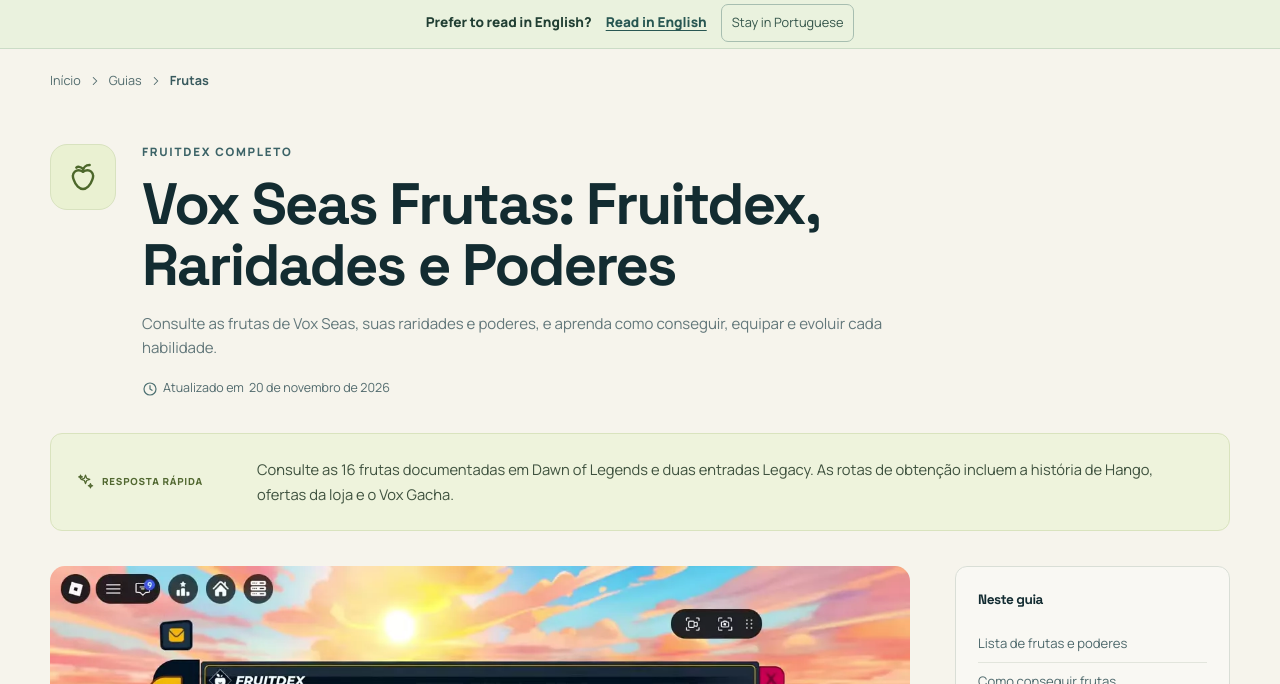
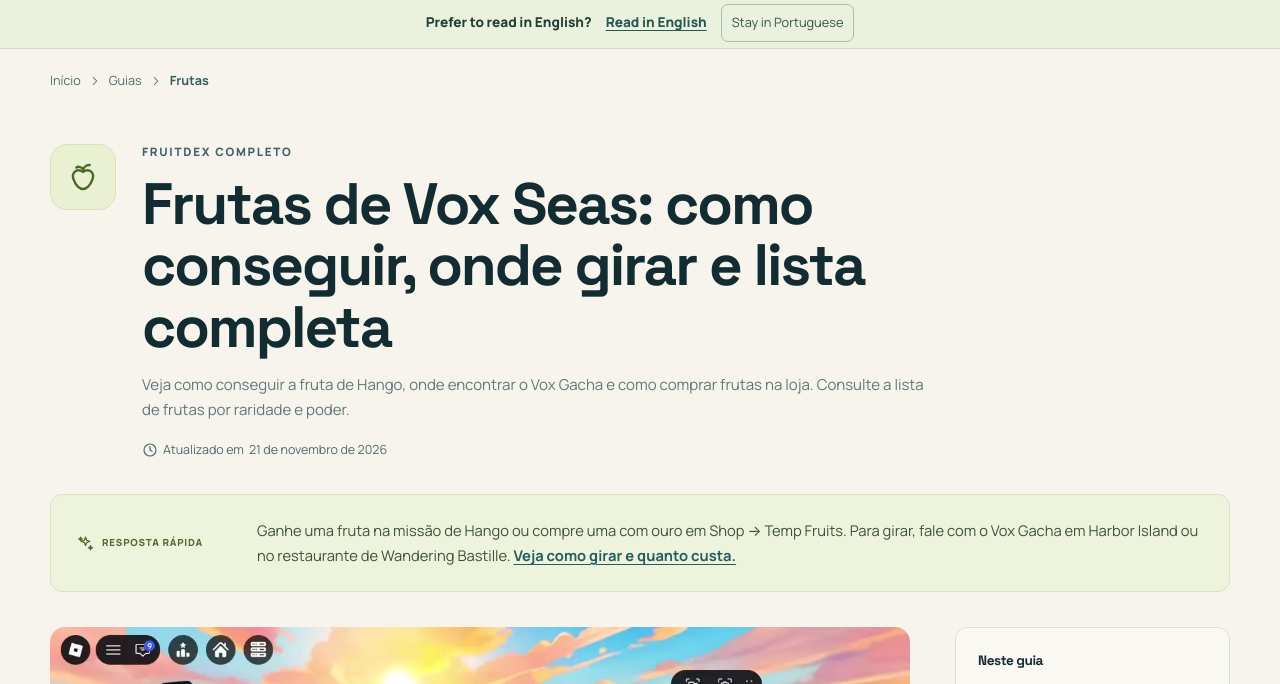
Before and after one commit to flapBird/voxseas, an Astro site: page /frutas in a window 1280 px wide. Shown: the part 80-764 px from the top of the page. Built offline with nearby package versions, Linux system fonts and the light colour scheme; Astro itself is replaced by a stand-in of ours.

Commit message:
feat: 在葡语水果图鉴首屏说明获取方式和抽果地点
调整搜索标题和摘要，在首屏短答中列出剧情、金币购买和 Vox Gacha 三种途径，并链接抽果攻略。生产构建通过，已验证手机及桌面视口的首屏入口和实际跳转。

```diff
--- a/src/content.config.ts
+++ b/src/content.config.ts
@@ -12,6 +12,7 @@ const guideSchema = z.object({
   updatedISO: z.iso.date().optional(),
   art: z.object({ alt: z.string(), source: z.url() }).optional(),
   quickAnswer: z.string(),
+  quickAnswerLink: z.object({ href: z.string(), label: z.string() }).optional(),
   related: z.array(z.string()).default([]),
   faqs: z.array(z.object({ question: z.string(), answer: z.string() })).default([]),
 });
--- a/src/content/guides/frutas.md
+++ b/src/content/guides/frutas.md
@@ -1,12 +1,15 @@
 ---
-title: 'Vox Seas Frutas: Fruitdex, Raridades e Poderes'
+title: 'Frutas de Vox Seas: como conseguir, onde girar e lista completa'
 shortTitle: 'Frutas'
-description: 'Consulte as frutas de Vox Seas, suas raridades e poderes, e aprenda como conseguir, equipar e evoluir cada habilidade.'
+description: 'Veja como conseguir a fruta de Hango, onde encontrar o Vox Gacha e como comprar frutas na loja. Consulte a lista de frutas por raridade e poder.'
 eyebrow: 'FRUITDEX COMPLETO'
 icon: 'fruit'
-updated: '20 de novembro de 2026'
-updatedISO: '2026-11-20'
-quickAnswer: 'Consulte as 16 frutas documentadas em Dawn of Legends e duas entradas Legacy. As rotas de obtenção incluem a história de Hango, ofertas da loja e o Vox Gacha.'
+updated: '21 de novembro de 2026'
+updatedISO: '2026-11-21'
+quickAnswer: 'Ganhe uma fruta na missão de Hango ou compre uma com ouro em Shop → Temp Fruits. Para girar, fale com o Vox Gacha em Harbor Island ou no restaurante de Wandering Bastille.'
+quickAnswerLink:
+  href: /como-girar-fruta/
+  label: 'Veja como girar e quanto custa.'
 related:
   - /tier-list/
   - /como-girar-fruta/
--- a/src/layouts/GuideLayout.astro
+++ b/src/layouts/GuideLayout.astro
@@ -17,6 +17,7 @@ interface GuideData {
   updated: string;
   updatedISO?: string;
   quickAnswer?: string;
+  quickAnswerLink?: { href: string; label: string };
   related: string[];
   faqs: { question: string; answer: string }[];
 }
@@ -69,7 +70,7 @@ const tocLabel = isEn ? 'On this page' : 'Neste guia';
       {breadcrumbs.map((crumb) => <><a href={crumb.href}>{crumb.title}</a><Icon name="chevron" size={14} /></>)}
       <span aria-current="page">{guide.shortTitle}</span>
     </nav>
-    {codesPage ? <header class="codes-hero"><h1>{guide.title}</h1></header> : <header class="guide-hero">
+    {codesPage ? <header class="codes-hero"><h1>{guide.title}</h1></header> : <header class:list={['guide-hero', { 'guide-hero-fruitdex': path === routes.fruits['pt-BR'] }]}>
       <div class="guide-hero-icon"><Icon name={guide.icon} size={32} /></div>
       <div class="guide-hero-copy">
         <p class="eyebrow">{guide.eyebrow}</p>
@@ -78,7 +79,12 @@ const tocLabel = isEn ? 'On this page' : 'Neste guia';
         <div class="guide-meta"><Icon name="clock" size={16} />{isEn ? 'Updated' : 'Atualizado em'} <time datetime={updatedISO}>{guide.updated}</time></div>
       </div>
     </header>}
-    {guide.quickAnswer && <div class="quick-answer"><span class="quick-answer-label"><Icon name="sparkles" size={17} />{isEn ? 'QUICK ANSWER' : 'RESPOSTA RÁPIDA'}</span><p>{guide.quickAnswer}</p></div>}
+    {guide.quickAnswer && (
+      <div class="quick-answer">
+        <span class="quick-answer-label"><Icon name="sparkles" size={17} />{isEn ? 'QUICK ANSWER' : 'RESPOSTA RÁPIDA'}</span>
+        <p>{guide.quickAnswer}{guide.quickAnswerLink && <> <a href={guide.quickAnswerLink.href}>{guide.quickAnswerLink.label}</a></>}</p>
+      </div>
+    )}
     {!codesPage && toc.length > 0 && (
       <details class="mobile-toc toc-card">
         <summary>{tocLabel}<Icon name="chevron" size={17} /></summary>
--- a/src/styles/global.css
+++ b/src/styles/global.css
@@ -235,6 +235,7 @@ td { padding: 17px 18px; border-bottom: 1px solid var(--line); vertical-align: t
 .quick-answer { display: grid; grid-template-columns: 155px 1fr; gap: 25px; max-width: 100%; margin-bottom: 35px; padding: 23px 26px; border: 1px solid #d9e3be; border-radius: 12px; background: #eef3dc; }
 .quick-answer-label { display: flex; align-items: center; gap: 8px; color: #526831; font-size: 0.61rem; font-weight: 800; letter-spacing: 0.08em; }
 .quick-answer p { margin: 0; color: #3e513e; font-size: 0.92rem; line-height: 1.7; }
+.quick-answer a { color: #245c61; font-weight: 700; text-decoration: underline; text-underline-offset: 3px; }
 .guide-art { margin: 0 0 24px; }
 .guide-entity-art { max-width: 600px; }
 .guide-art picture { display: block; overflow: hidden; border-radius: 15px; background: var(--ink); }
@@ -395,6 +396,10 @@ td { padding: 17px 18px; border-bottom: 1px solid var(--line); vertical-align: t
   .guide-hero { grid-template-columns: 1fr; gap: 12px; padding-block: 8px 24px; }
   .guide-hero-icon { width: 48px; height: 48px; }
   .guide-hero h1 { font-size: clamp(1.85rem, 7vw, 2.5rem); }
+  .guide-hero-fruitdex { padding-bottom: 12px; }
+  .guide-hero-fruitdex .guide-hero-icon,
+  .guide-hero-fruitdex .guide-description,
+  .guide-hero-fruitdex .eyebrow { display: none; }
   .guide-description { font-size: 0.89rem; }
   .quick-answer { grid-template-columns: 1fr; gap: 9px; margin-bottom: 18px; padding: 15px; }
   .guide-art figcaption { font-size: 0.68rem; }
```
